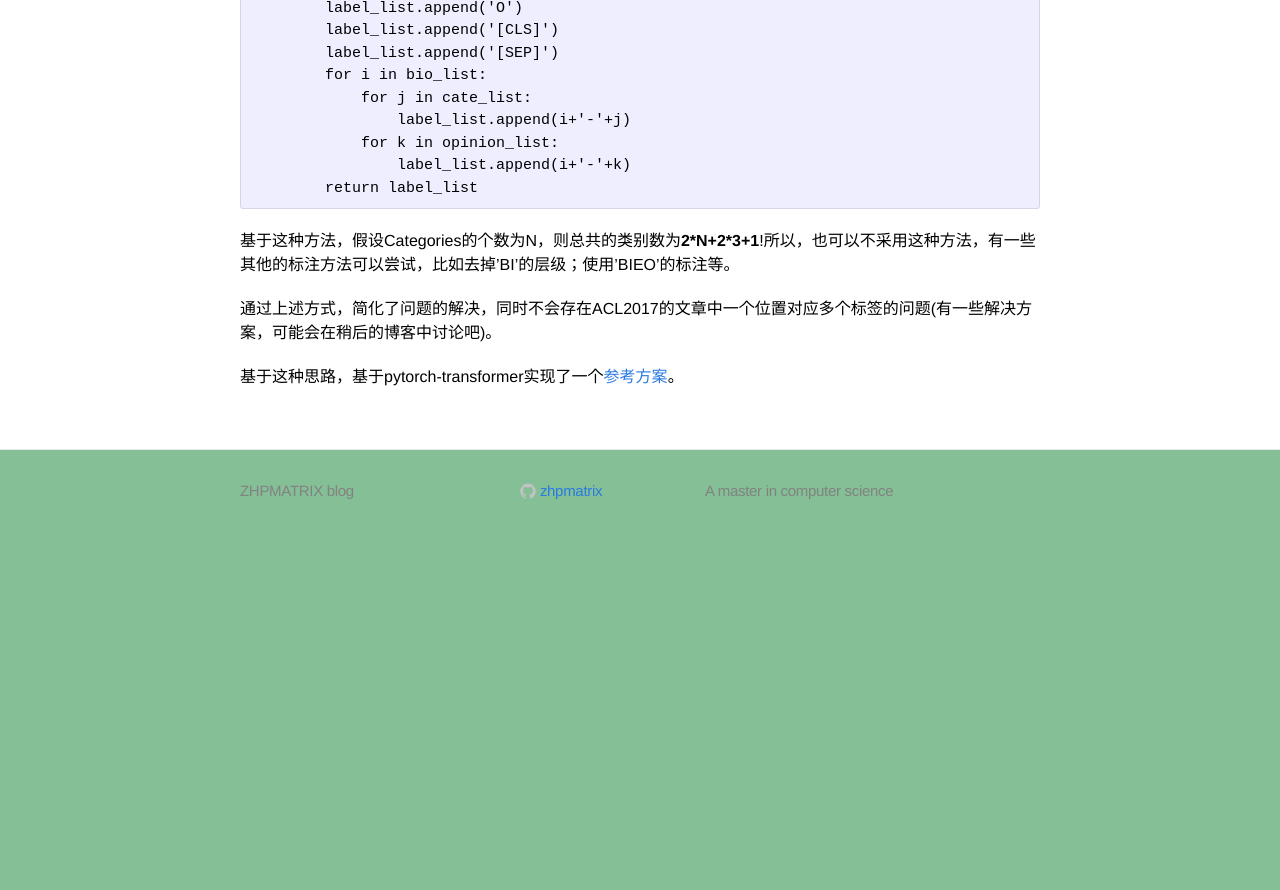
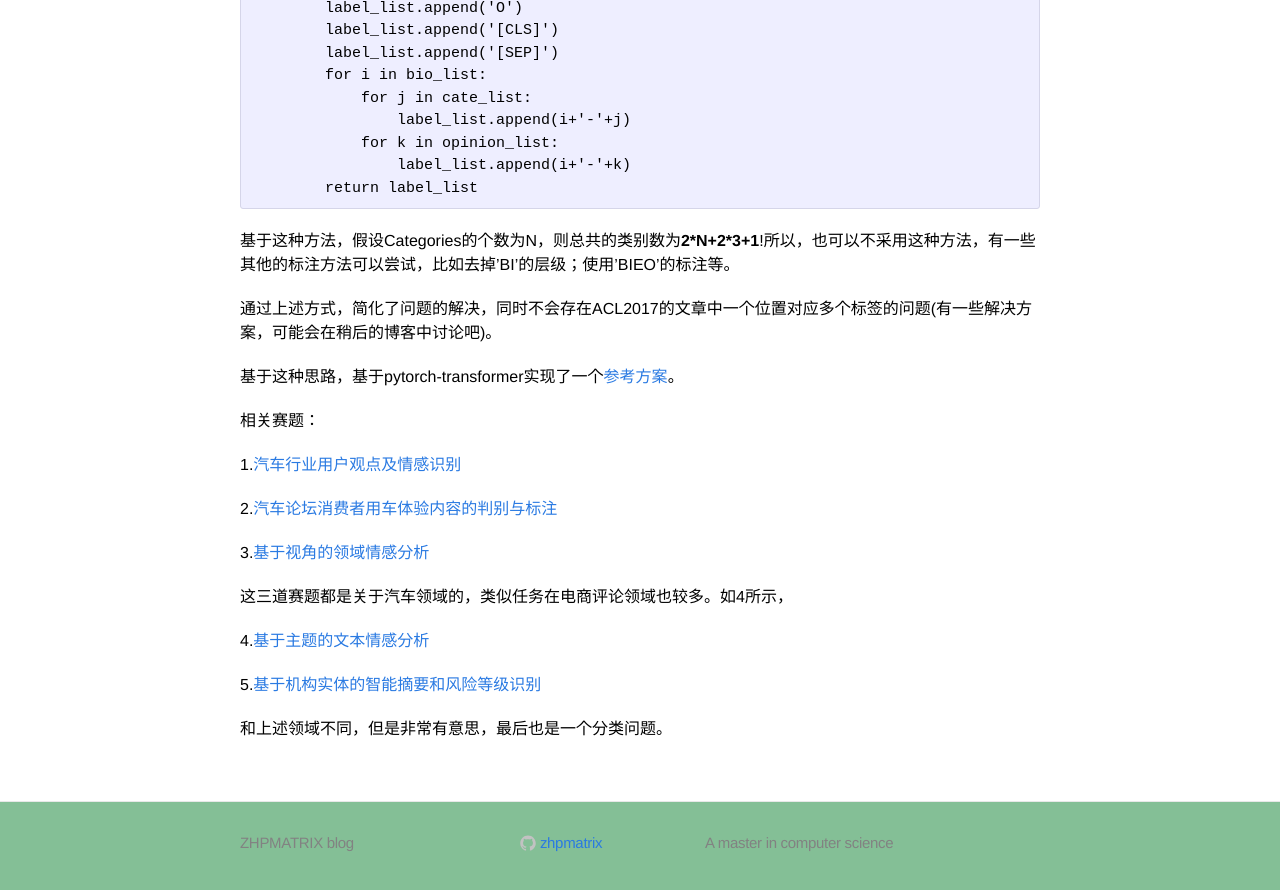
Before and after one commit to zhpmatrix/zhpmatrix.github.io, a Jekyll site: the page built from _posts/2019-07-22-how-to-modeling.md, in a window 1280 px wide and 900 px high, scrolled down 3160 px. Shown: the top 890 px of the window. Built offline with Jekyll 4.4.1, drawn with Linux system fonts in a browser that asks for light colours; comment, search, counter and statistics services are not loaded; before the commit the page ends 3708 px from its top, so only the background shows below that.

Commit message:
update zhijiang

```diff
--- a/_posts/2019-07-22-how-to-modeling.md
+++ b/_posts/2019-07-22-how-to-modeling.md
@@ -102,3 +102,20 @@ def get_labels(self):
 通过上述方式，简化了问题的解决，同时不会存在ACL2017的文章中一个位置对应多个标签的问题(有一些解决方案，可能会在稍后的博客中讨论吧)。
 
 基于这种思路，基于pytorch-transformer实现了一个[参考方案](https://github.com/zhpmatrix/pytorch-transformers/tree/zhijiang)。
+
+
+相关赛题：
+
+1.[汽车行业用户观点及情感识别](https://www.datafountain.cn/competitions/310/datasets)
+
+2.[汽车论坛消费者用车体验内容的判别与标注](https://www.datafountain.cn/competitions/365)
+
+3.[基于视角的领域情感分析](https://www.datafountain.cn/competitions/237/datasets)
+
+这三道赛题都是关于汽车领域的，类似任务在电商评论领域也较多。如4所示，
+
+4.[基于主题的文本情感分析](https://www.datafountain.cn/competitions/268/datasets)
+
+5.[基于机构实体的智能摘要和风险等级识别](https://www.datafountain.cn/competitions/269/ranking)
+
+和上述领域不同，但是非常有意思，最后也是一个分类问题。
```
